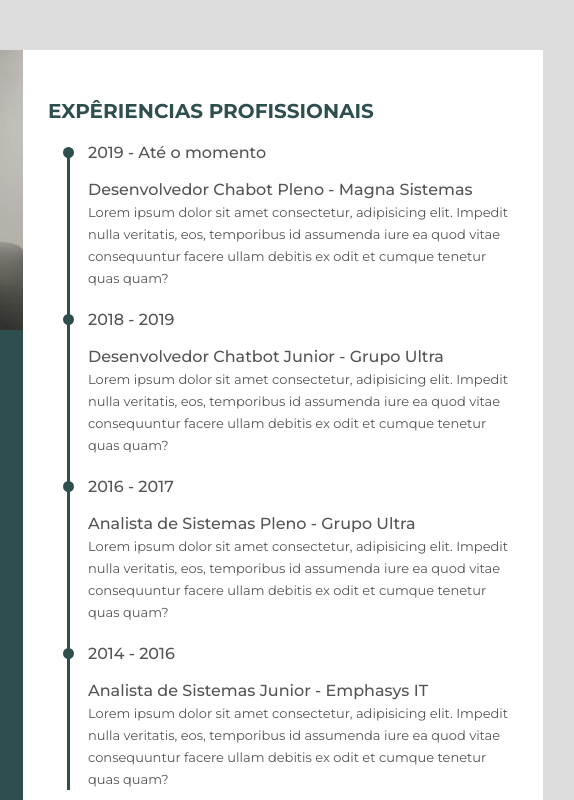
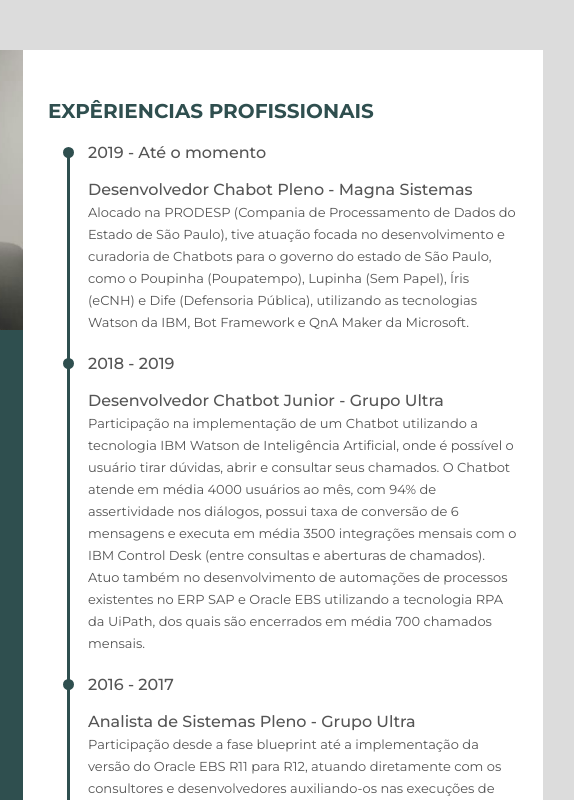
Before and after one commit to amaralfelipe1522/website-cv-resume, a plain HTML site: page public/index.html in a window 1280 px wide. Shown: the top 800 px of the page, 497-1071 px from the left. Drawn offline with Linux system fonts and the light colour scheme.

Commit message:
Adding work descriptions

```diff
--- a/public/index.html
+++ b/public/index.html
@@ -181,28 +181,34 @@
                         <div class="date">2019 - Até o momento</div>
                         <div class="info">
                             <p class="semi_bold">Desenvolvedor Chabot Pleno - Magna Sistemas</p>
-                            <p>Lorem ipsum dolor sit amet consectetur, adipisicing elit. Impedit nulla veritatis, eos, temporibus id assumenda iure ea quod vitae consequuntur facere ullam debitis ex odit et cumque tenetur quas quam?</p>
+                            <p>Alocado na PRODESP (Compania de Processamento de Dados do Estado de São Paulo), tive atuação focada no desenvolvimento e curadoria de Chatbots para o governo do estado de São Paulo, como o Poupinha (Poupatempo), Lupinha (Sem Papel), Íris (eCNH) e Dife (Defensoria Pública), utilizando as tecnologias Watson da IBM, Bot Framework e QnA Maker da Microsoft.</p>
                         </div>
                     </li>
                     <li>
                         <div class="date">2018 - 2019</div>
                         <div class="info">
                             <p class="semi_bold">Desenvolvedor Chatbot Junior - Grupo Ultra</p>
-                            <p>Lorem ipsum dolor sit amet consectetur, adipisicing elit. Impedit nulla veritatis, eos, temporibus id assumenda iure ea quod vitae consequuntur facere ullam debitis ex odit et cumque tenetur quas quam?</p>
+                            <p>Participação na implementação de um Chatbot utilizando a tecnologia IBM Watson de Inteligência Artificial, onde é possível o usuário tirar dúvidas, abrir e consultar seus chamados. O Chatbot atende em média 4000 usuários ao mês, com 94% de assertividade nos diálogos, possui taxa de conversão de 6 mensagens e executa em média 3500 integrações mensais com o IBM Control Desk (entre consultas e aberturas de chamados). Atuo também no desenvolvimento de automações de
+
+                                processos existentes no ERP SAP e Oracle EBS utilizando a tecnologia RPA da UiPath, dos quais são encerrados em média 700 chamados mensais.</p>
                         </div>
                     </li>
                     <li>
                         <div class="date">2016 - 2017</div>
                         <div class="info">
                             <p class="semi_bold">Analista de Sistemas Pleno - Grupo Ultra</p>
-                            <p>Lorem ipsum dolor sit amet consectetur, adipisicing elit. Impedit nulla veritatis, eos, temporibus id assumenda iure ea quod vitae consequuntur facere ullam debitis ex odit et cumque tenetur quas quam?</p>
+                            <p>Participação desde a fase blueprint até a implementação da versão do Oracle EBS R11 para R12, atuando diretamente com os consultores e desenvolvedores auxiliando-os nas execuções de pacotes e instruções SQL em ambiente de produção do BD Oracle e sendo responsável por captar conhecimento das mudanças presentes na nova versão e posteriormente ministrando treinamentos para os demais analistas.
+
+                                Ponto focal em assuntos relacionados a banco de dados, sempre visando buscar sinergia com a área de DBAs, onde pude absorver atividades como identificação e compilação de objetos inválidos, manutenção das permissões de usuários, manipulações e extrações de dados.</p>
                         </div>
                     </li>
                     <li>
                         <div class="date">2014 - 2016</div>
                         <div class="info">
                             <p class="semi_bold">Analista de Sistemas Junior - Emphasys IT</p>
-                            <p>Lorem ipsum dolor sit amet consectetur, adipisicing elit. Impedit nulla veritatis, eos, temporibus id assumenda iure ea quod vitae consequuntur facere ullam debitis ex odit et cumque tenetur quas quam?</p>
+                            <p>Identificação e tratativa de erros na emissão e recebimento de notas fiscais geradas pelo Oracle EBS R11 e ERP SAP R/3, visando sempre na oportunidade de criar bases de conhecimentos para as novas soluções.
+
+                                Realização de treinamentos e workshops sobre novas ferramentas e procedimentos para os demais analistas, tendo como objetivo de manter toda a área de suporte capacitada.</p>
                         </div>
                     </li>
                 </ul>
```
